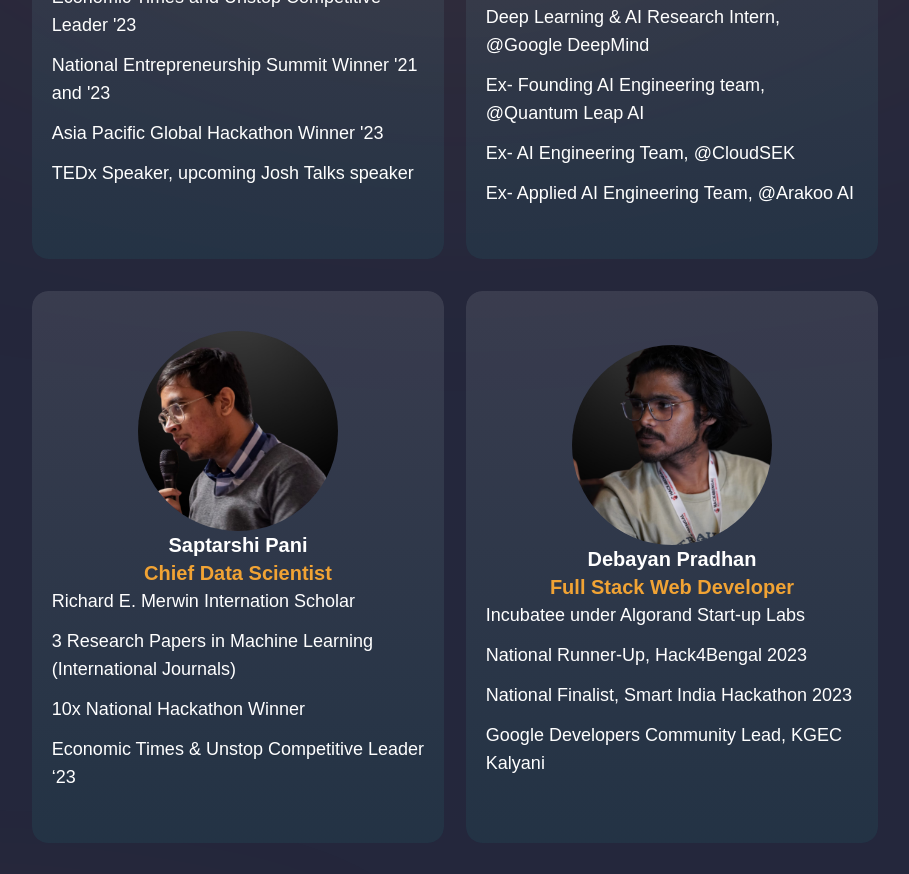
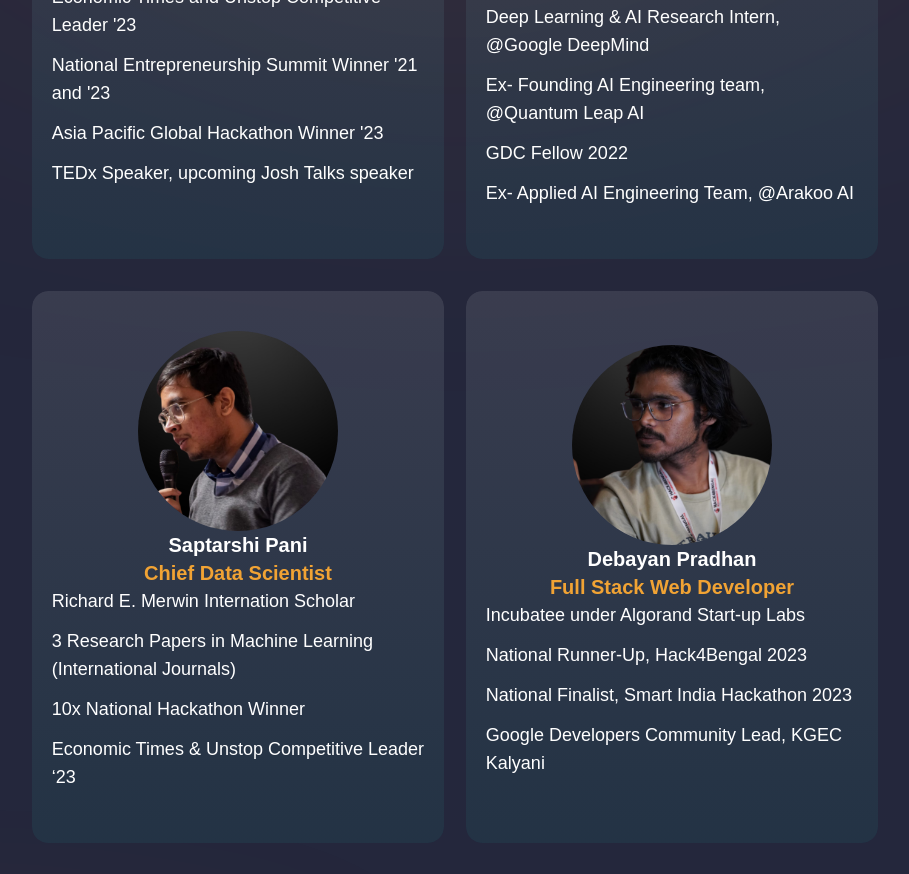
Before and after one commit to anuran-roy/alchemyst-landing-page, a Next.js app: page / in a window 1280 px wide. Shown: the part 5040-5914 px from the top of the page, without its empty margins (185-1094 px from the left). Built offline with nearby package versions, Linux system fonts and the light colour scheme.

Commit message:
[FIX] Fixed typos in team setting

```diff
--- a/public/data/teamsData.ts
+++ b/public/data/teamsData.ts
@@ -55,7 +55,7 @@ export const teamsData = [
       },
       {
         id: 4,
-        value: "Ex- AI Engineering Team, @CloudSEK",
+        value: "GDC Fellow 2022",
       },
       {
         id: 5,
```
